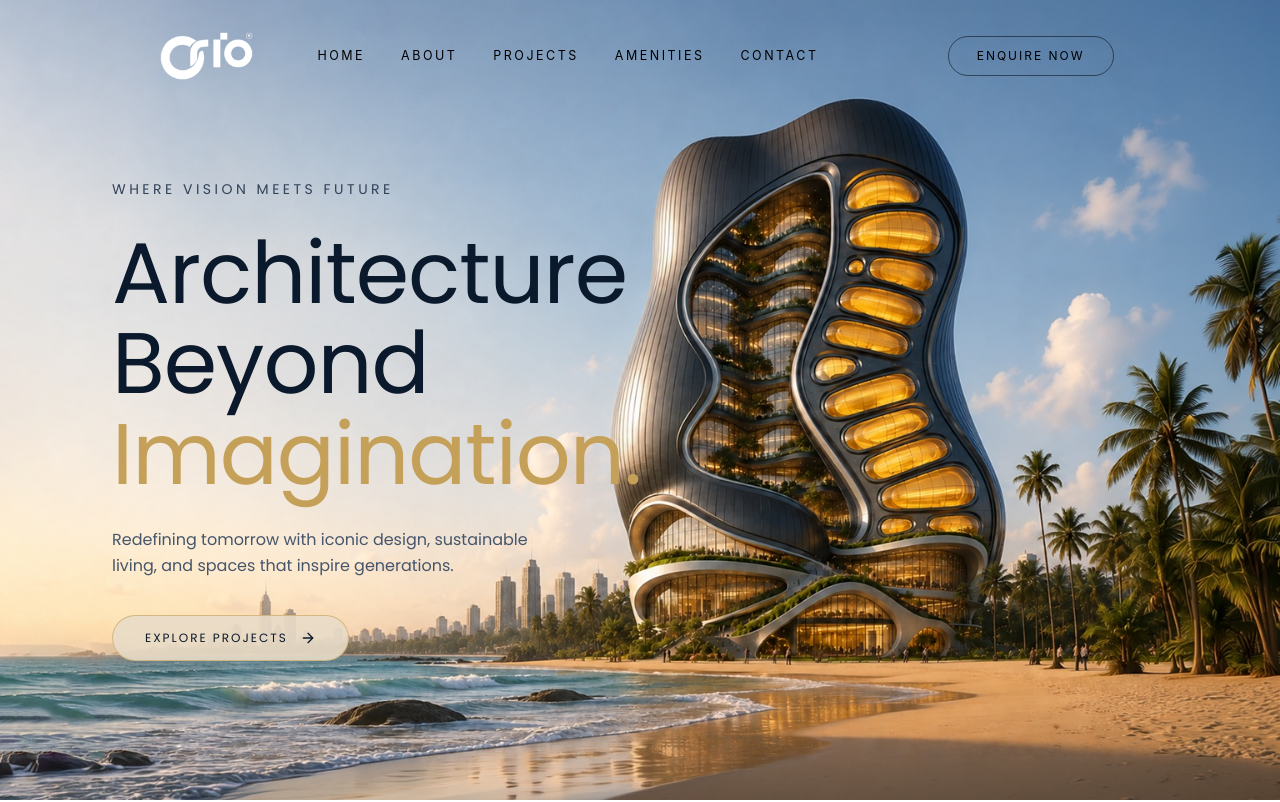
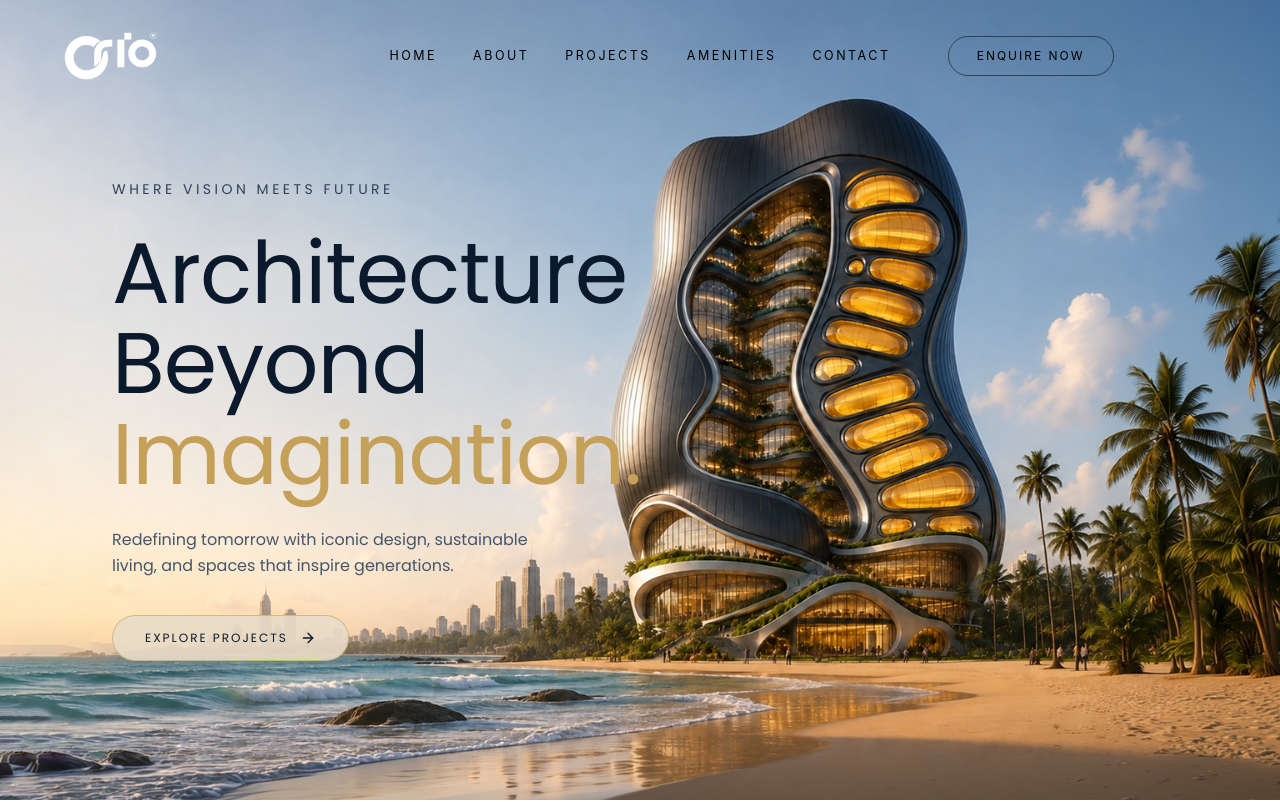
Before and after one commit to Milansaji/orion-pitch, a React (Vite) app: page / in a window 1280 px wide. Shown: the top 802 px of the page. Built offline with nearby package versions, Linux system fonts and the light colour scheme.

Commit message:
adarsh koppan

```diff
--- a/src/components/Header.jsx
+++ b/src/components/Header.jsx
@@ -6,9 +6,9 @@ export default function Header() {
 
   return (
     <header className="absolute top-0 left-0 right-0 z-50 py-4 sm:py-8 bg-transparent">
-      <div className="w-full pl-12 pr-5 sm:pl-24 sm:pr-12 lg:pl-32 lg:pr-16 xl:pl-40 flex items-center justify-between gap-6">
+      <div className="w-full px-5 sm:px-12 lg:px-16 flex items-center justify-between gap-6">
 
-        {/* Logo + nav stay on the sky side — never over the building */}
+        {/* Logo at original left edge; nav kept slightly further in */}
         <div className="flex items-center gap-10 xl:gap-14 min-w-0 max-w-[58%] lg:max-w-[55%]">
           <a href="#hero" className="flex-shrink-0 inline-flex items-center">
             <img
@@ -18,7 +18,7 @@ export default function Header() {
             />
           </a>
 
-          <nav className="hidden lg:flex items-center gap-7 xl:gap-9 pl-2 text-[12.5px] uppercase tracking-[2.5px] font-normal text-black whitespace-nowrap">
+          <nav className="hidden lg:flex items-center gap-7 xl:gap-9 ml-24 xl:ml-32 pl-8 xl:pl-12 text-[12.5px] uppercase tracking-[2.5px] font-normal text-black whitespace-nowrap">
             <a href="#hero" className="hover:text-[#c5a059] transition-colors">HOME</a>
             <a href="#about" className="hover:text-[#c5a059] transition-colors">ABOUT</a>
             <a href="#projects" className="hover:text-[#c5a059] transition-colors">PROJECTS</a>
```
